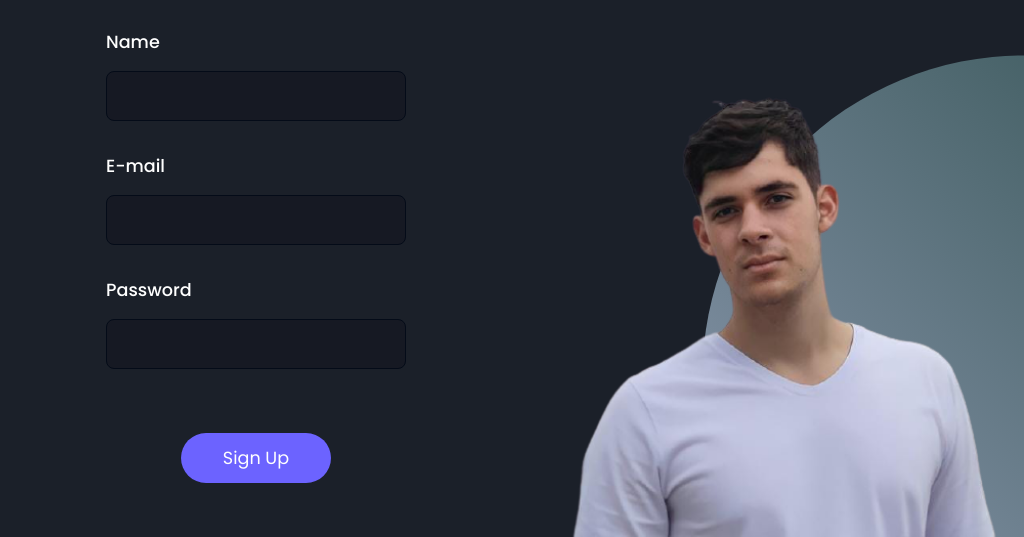
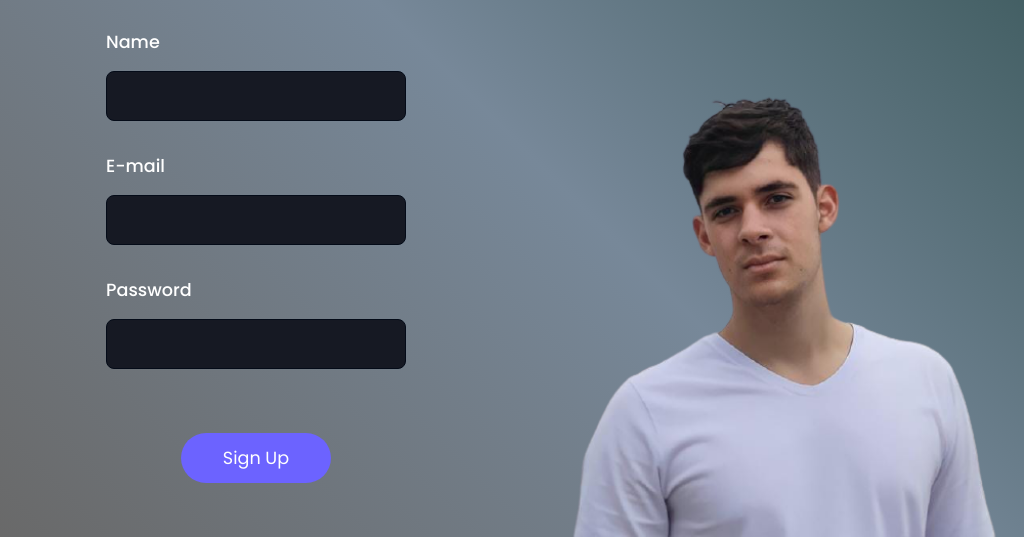
Before and after one commit to 1PedroLucas/projeto3-TelaDeCadastro, a plain HTML site: page index.html in a window 1024 px wide. Shown: the part 263-800 px from the top of the page. Drawn offline with Linux system fonts and the light colour scheme.

Commit message:
Update style.css

```diff
--- a/style.css
+++ b/style.css
@@ -149,10 +149,6 @@ section.images .circle {
         width: 110%;
     }
 
-    section.images .circle {
-        clip-path: circle(35% at right 80%);
-    }
-}
 
 @media only screen and (max-width: 900px) {
     section.images {
@@ -178,3 +174,4 @@ section.images .circle {
         font-size: 1rem;
     }
 }
+}
```
